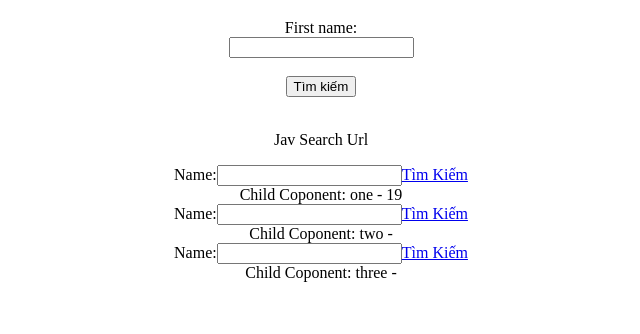
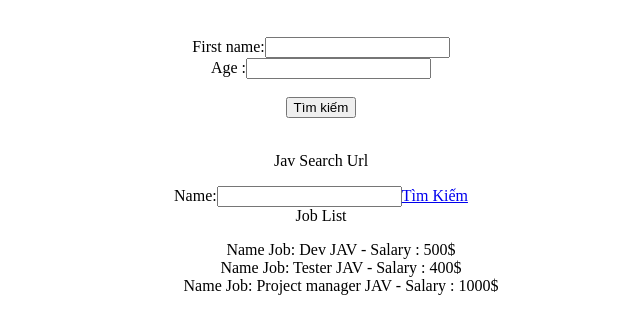
Before and after one commit to allenmeou/Learn-React-Season1, a React (Create React App) app: page / in a window 1280 px wide. Shown: the part 380-714 px from the top of the page, without its empty margins (319-959 px from the left). Built offline with nearby package versions, Linux system fonts and the light colour scheme.

Commit message:
uploap code #12

```diff
--- a/src/styles/global.scss
+++ b/src/styles/global.scss
@@ -34,3 +34,7 @@
 //   text-decoration: none;
 //   margin: 0 20px;
 // }
+
+li {
+  list-style-type: none;
+}
--- a/src/views/Example/MyComponents.js
+++ b/src/views/Example/MyComponents.js
@@ -4,12 +4,36 @@ import SearchJavIdol from "./SearchJavIdol";
 class MyComponents extends React.Component {
   state = {
     firstName: "",
+    age: "",
+    arrJobs: [
+      {
+        id: "job-1",
+        title: "Dev JAV",
+        salary: "500$",
+      },
+      {
+        id: "job-2",
+        title: "Tester JAV",
+        salary: "400$",
+      },
+      {
+        id: "job-3",
+        title: "Project manager JAV",
+        salary: "1000$",
+      },
+    ],
     image: "",
   };
 
   handleChangeFirstName = (event) => {
     this.setState({
       firstName: event.target.value,
+    });
+  };
+
+  handleChangeAge = (event) => {
+    this.setState({
+      age: event.target.value,
     });
   };
 
@@ -38,12 +62,19 @@ class MyComponents extends React.Component {
         />
         <h2>Nhập tên IDOL </h2>
         <form onSubmit={this.handleSubmitForm}>
+          <br />
           <label htmlFor="fName">First name:</label>
-          <br />
           <input
             type="text"
             value={this.state.firstName}
             onChange={(event) => this.handleChangeFirstName(event)}
+          />{" "}
+          <br />
+          <label htmlFor="fName">Age :</label>
+          <input
+            type="text"
+            value={this.state.age}
+            onChange={(event) => this.handleChangeAge(event)}
           />
           <br /> <br />
           <input
@@ -58,9 +89,12 @@ class MyComponents extends React.Component {
 
         <div>
           <p>Jav Search Url </p>
-          <SearchJavIdol name={"one"} age={"19"} />
-          <SearchJavIdol name={"two"} />
-          <SearchJavIdol name={"three"} />
+          <SearchJavIdol
+            name={this.state.firstName}
+            age={this.state.age}
+            address={"Bình Dương"}
+            arrJobs={this.state.arrJobs}
+          />
         </div>
       </div>
     );
--- a/src/views/Example/SearchJavIdol.js
+++ b/src/views/Example/SearchJavIdol.js
@@ -32,7 +32,7 @@ class SearchJavIdol extends Component {
     console.log(">>> check point", this.props);
     // let name = this.props.name;
     // let age = this.props.age;
-    let { name, age } = this.props;
+    let { arrJobs } = this.props;
     return (
       <form onSubmit={this.handleSubmit}>
         <label>
@@ -49,7 +49,19 @@ class SearchJavIdol extends Component {
 
         <>
           <div>
-            Child Coponent: {name} - {age}
+            Job List
+            <ul>
+              {arrJobs.map((job) => {
+                console.log(job);
+                return (
+                  <div key={job.id}>
+                    <li>
+                      Name Job: {job.title} - Salary : {job.salary}
+                    </li>
+                  </div>
+                );
+              })}
+            </ul>
           </div>
         </>
       </form>
```
